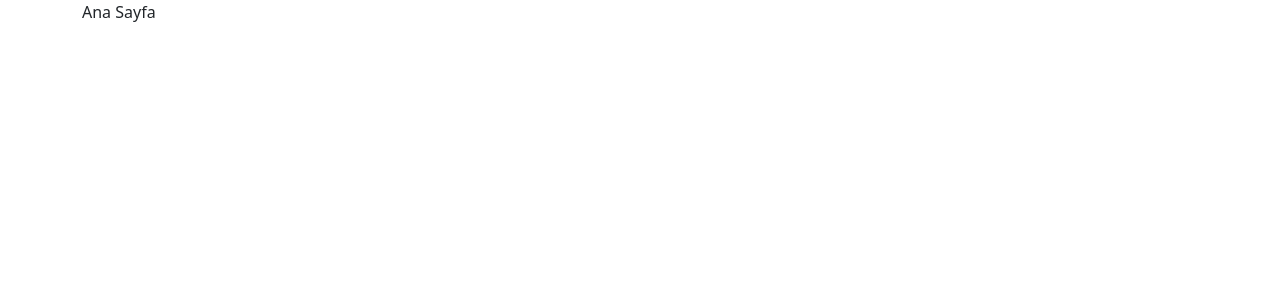
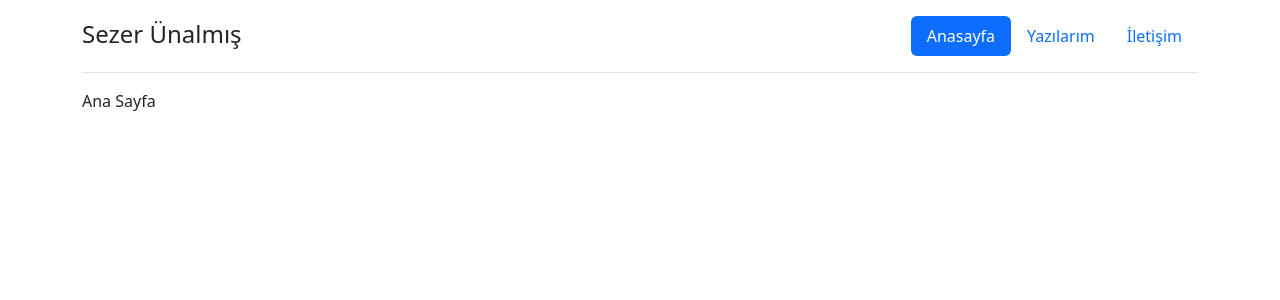
Before and after one commit to Sezer5/VueRouterProject, a Vue app: page / in a window 1280 px wide. Before the commit this address had no page. Shown: the top 300 px of the page. Built offline with nearby package versions, Linux system fonts and the light colour scheme.

Commit message:
Hedaer Bitimi

```diff
--- a/src/App.vue
+++ b/src/App.vue
@@ -1,4 +1,5 @@
 <template>
+    <app-header></app-header>
     <div class="container">
       Ana Sayfa
     </div>
--- /dev/null
+++ b/src/components/header/Header.vue
@@ -0,0 +1,29 @@
+<template>
+    <div class="container">
+        <header class="d-flex py-3 border-bottom mb-3">
+            <a class="me-auto text-decoration-none text-dark" href="">
+                <span class="fs-4">Sezer Ünalmış</span>
+            </a>
+            <ul class="nav nav-pills">
+                <li class="nav-item">
+                    <a class="nav-link active" aria-current="page" href="#">Anasayfa</a>
+                </li>
+                <li class="nav-item">
+                    <a class="nav-link" href="#">Yazılarım</a>
+                </li>
+                <li class="nav-item">
+                    <a class="nav-link" href="#">İletişim</a>
+                </li>
+
+            </ul>
+        </header>
+    </div>
+</template>
+
+<script setup>
+
+</script>
+
+<style>
+
+</style>
--- a/src/main.js
+++ b/src/main.js
@@ -2,9 +2,10 @@
 import { createApp } from 'vue'
 import App from './App.vue'
 import router from './router'
+import Header from './components/header/Header.vue'
 
 const app = createApp(App)
 
 app.use(router)
-
+app.component('app-header',Header)
 app.mount('#app')
```
